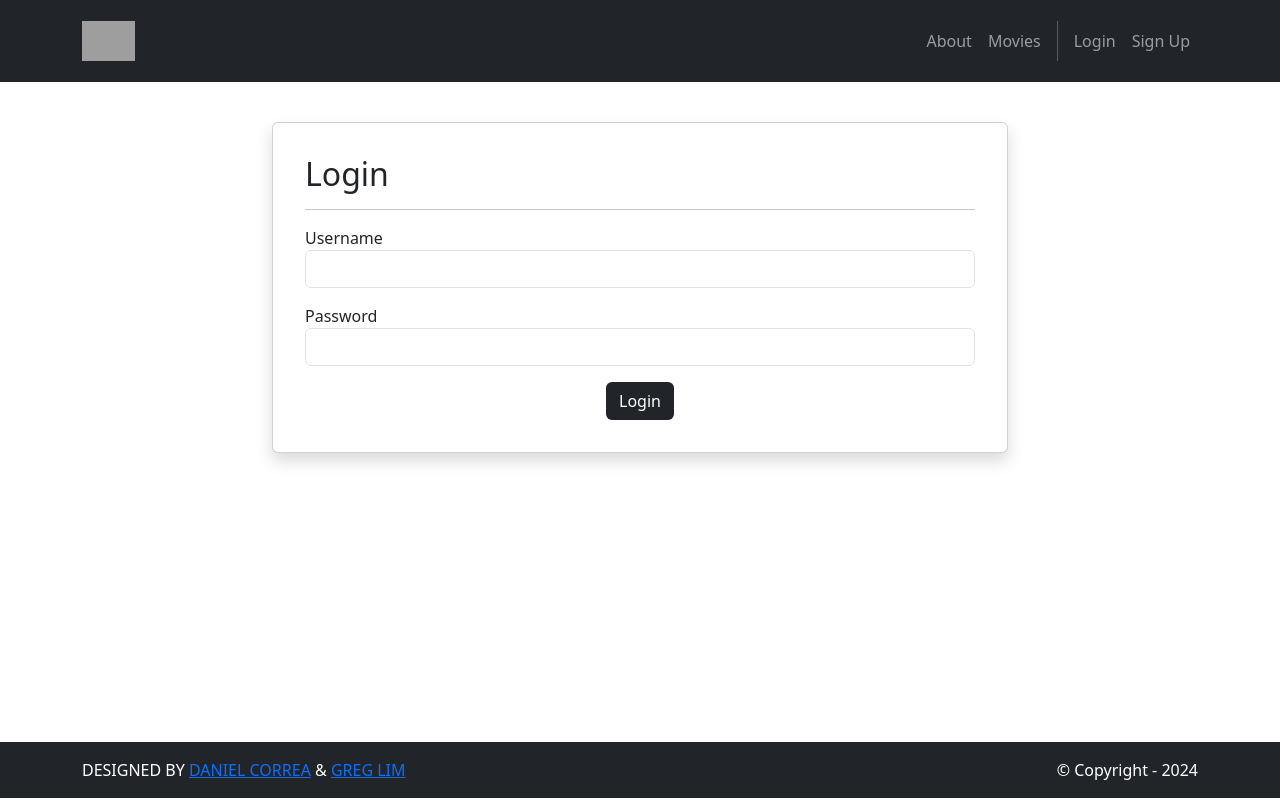
After one commit to CS2340-Vishnu-1/GTMovieStore, a Django app: page /accounts/login/ in a window 1280 px wide. The commit adds this page. Run offline with Django 5.2, Linux system fonts and the light colour scheme; parts of the project's set-up code (start-up, migrations or seed data) failed here and were passed over; some libraries are stand-ins or nearby versions; grey boxes are pictures that could not be loaded.

Commit message:
Ch 8 Adding user sign up and login

```diff
--- a/GTMovieStore/templates/base.html
+++ b/GTMovieStore/templates/base.html
@@ -38,10 +38,18 @@
                href="{% url 'movies.index' %}">Movies</a>
             <div class="vr bg-white mx-2 d-none
               d-lg-block"></div>
+            {% if user.is_authenticated %}
+            <a class="nav-link"
+              href="{% url 'accounts.logout' %}">Logout ({{
+              user.username }})</a>
+            {% else %}
+            <a class="nav-link"
+              href="{% url 'accounts.login' %}">Login</a>
             <a class="nav-link"
               href="{% url 'accounts.signup' %}">
               Sign Up
             </a>
+            {% endif %}
           </div>
         </div>
       </div>
--- /dev/null
+++ b/accounts/templates/accounts/login.html
@@ -0,0 +1,44 @@
+{% extends 'base.html' %}
+{% block content %}
+<div class="p-3 mt-4">
+  <div class="container">
+    <div class="row justify-content-center">
+      <div class="col-md-8">
+        <div class="card shadow p-3 mb-4 rounded">
+          <div class="card-body">
+            <h2>Login</h2>
+            <hr />
+            {% if template_data.error %}
+            <div class="alert alert-danger" role="alert">
+              {{ template_data.error }}
+            </div>
+            {% endif %}
+            <form method="POST">
+              {% csrf_token %}
+              <p>
+                <label for="username">Username</label>
+                <input id="username" type="text"
+                       name="username" required
+                       autocomplete="username"
+                       class="form-control">
+              </p>
+              <p>
+                <label for="password">Password</label>
+                <input id="password" type="password"
+                       name="password" required
+                       autocomplete="current-password"
+                       class="form-control">
+              </p>
+              <div class="text-center">
+                <button type="submit"
+                  class="btn bg-dark text-white">Login
+                </button>
+              </div>
+            </form>
+          </div>
+        </div>
+      </div>
+    </div>
+  </div>
+</div>
+{% endblock content %}
--- a/accounts/urls.py
+++ b/accounts/urls.py
@@ -2,4 +2,6 @@ from django.urls import path
 from . import views
 urlpatterns = [
     path('signup', views.signup, name='accounts.signup'),
+    path('login/', views.login, name='accounts.login'),
+    path('logout/', views.logout, name='accounts.logout'),
 ]
--- a/accounts/views.py
+++ b/accounts/views.py
@@ -1,19 +1,36 @@
 from django.shortcuts import render
-from django.contrib.auth.forms import UserCreationForm
+from django.contrib.auth import login as auth_login, authenticate, logout as auth_logout
+from .forms import CustomUserCreationForm, CustomErrorList
 from django.shortcuts import redirect
+from django.contrib.auth.decorators import login_required
+@login_required
+def logout(request):
+    auth_logout(request)
+    return redirect('home.index')
+def login(request):
+    template_data = {}
+    template_data['title'] = 'Login'
+    if request.method == 'GET':
+        return render(request, 'accounts/login.html', {'template_data': template_data})
+    elif request.method == 'POST':
+        user = authenticate(request, username = request.POST['username'], password = request.POST['password'])
+        if user is None:
+            template_data['error'] = 'The username or password is incorrect.'
+            return render(request, 'accounts/login.html', {'template_data': template_data})
+        else:
+            auth_login(request, user)
+            return redirect('home.index')
 def signup(request):
     template_data = {}
     template_data['title'] = 'Sign Up'
     if request.method == 'GET':
-        template_data['form'] = UserCreationForm()
-        return render(request, 'accounts/signup.html',
-            {'template_data': template_data})
+        template_data['form'] = CustomUserCreationForm()
+        return render(request, 'accounts/signup.html', {'template_data': template_data})
     elif request.method == 'POST':
-        form = UserCreationForm(request.POST)
+        form = CustomUserCreationForm(request.POST, error_class=CustomErrorList)
         if form.is_valid():
             form.save()
-            return redirect('home.index')
+            return redirect('accounts.login')
         else:
             template_data['form'] = form
-            return render(request, 'accounts/signup.html',
-                          {'template_data': template_data})
+            return render(request, 'accounts/signup.html', {'template_data': template_data})
```
Also changed, not shown: accounts/forms.py (+10 -4 lines).
